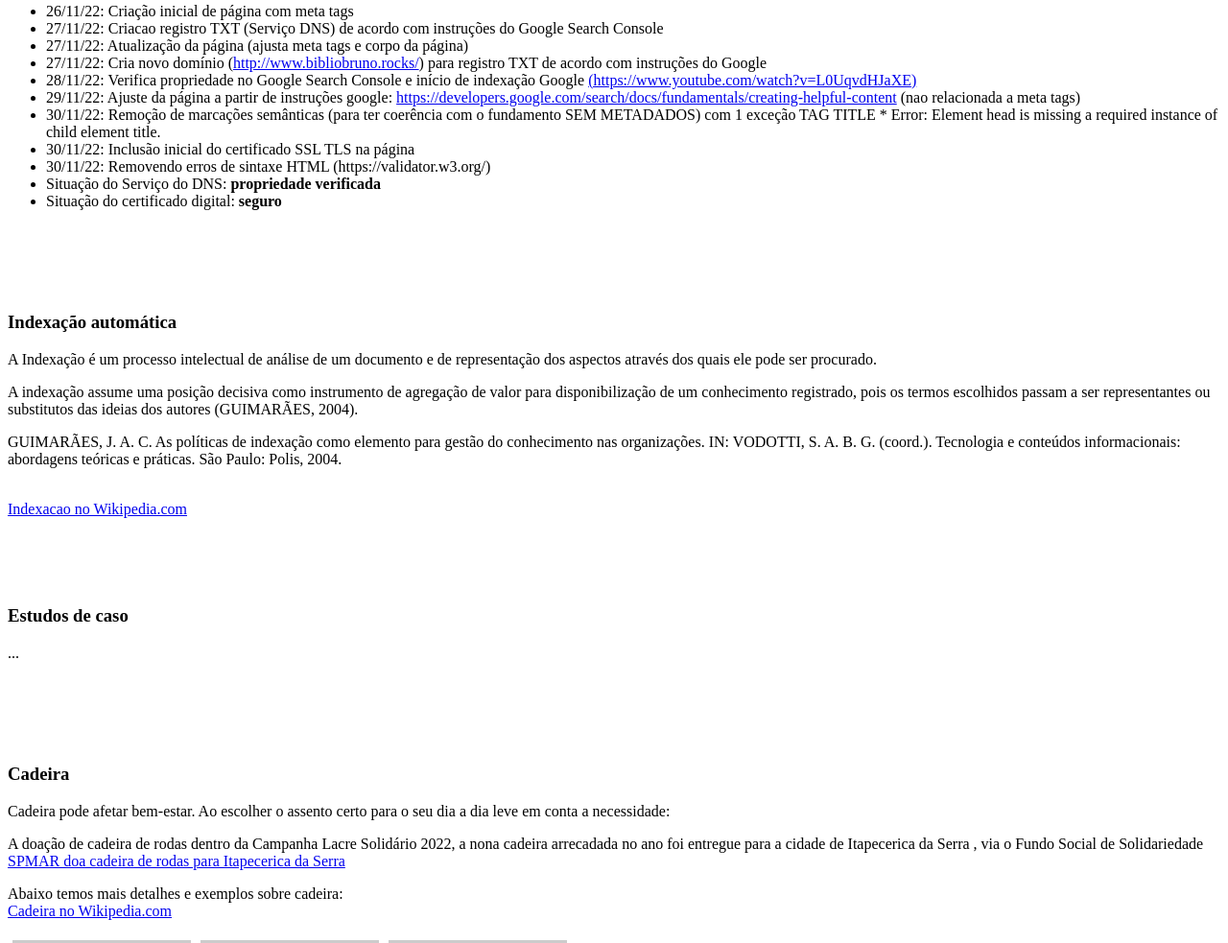
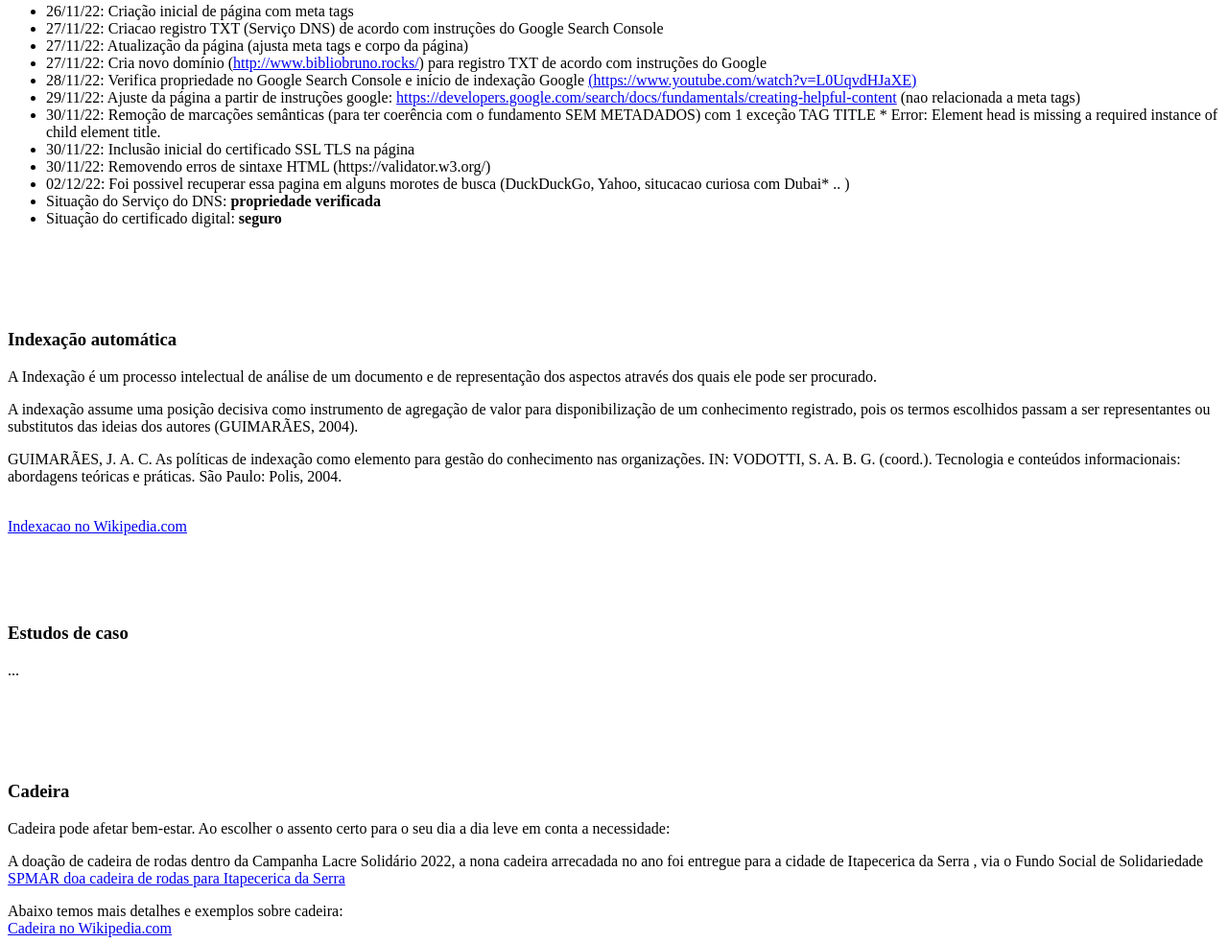
Before and after one commit to bgd94/teste-bruno-02, a website: page public-html/index.html in a window 1280 px wide. Shown: the part 1232-2215 px from the top of the page at 96% size. Drawn offline with Linux system fonts and the light colour scheme; grey boxes are pictures that could not be loaded.

Commit message:
Update index.html

```diff
--- a/public-html/index.html
+++ b/public-html/index.html
@@ -85,6 +85,7 @@
                <li>30/11/22: Remoção de marcações semânticas (para ter coerência com o fundamento SEM METADADOS) com 1 exceção TAG TITLE * Error: Element head is missing a required instance of child element title. </li>
                <li>30/11/22: Inclusão inicial do certificado SSL TLS na página </li>
                <li>30/11/22: Removendo erros de sintaxe HTML (https://validator.w3.org/)
+               <li>02/12/22: Foi possivel recuperar essa pagina em alguns morotes de busca (DuckDuckGo, Yahoo, situcacao curiosa com Dubai* .. )
                <li>Situação do Serviço do DNS: <b> propriedade verificada</b></li>
                <li>Situação do certificado digital: <b> seguro</b></li>
             </ul>
```
